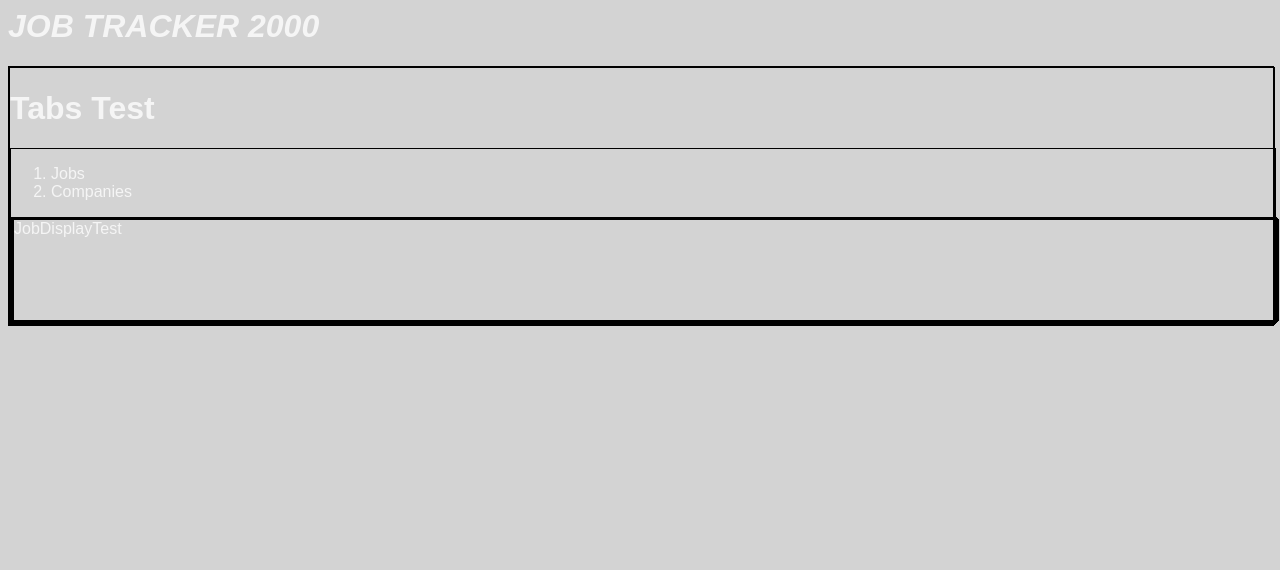
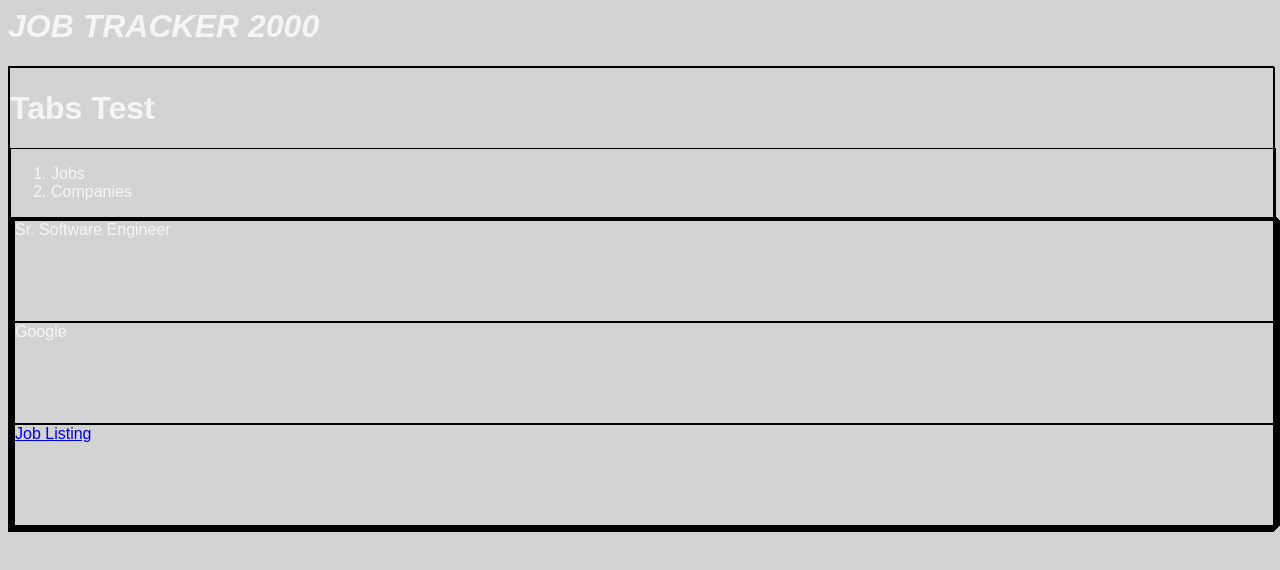
Before and after one commit to W0bbeg0ng/Job-Tracker-2000, a React app: page / in a window 1280 px wide. Shown: the top 570 px of the page. Built offline with nearby package versions, Linux system fonts and the light colour scheme.

Commit message:
deleted comments added container class

```diff
--- a/src/client/components/Container.jsx
+++ b/src/client/components/Container.jsx
@@ -5,7 +5,7 @@ import CompanyList from "./CompanyList"
 
 const Container = (props) => {
   return (
-   <div>
+   <div className = "container">
     <h1>Tabs Test</h1>
 
      <TabsContainer>
--- a/src/client/components/JobDisplay.jsx
+++ b/src/client/components/JobDisplay.jsx
@@ -1,9 +1,31 @@
 import React from 'react';
+
+const test = {
+    jobTitle: "Sr. Software Engineer",
+    companyName: "Google",
+    jobListingUrl: "http://www.google.com",
+
+
+}
 
 const JobDisplay = (props) => {
     return (
         <div className= "jobDisplay">
-            JobDisplayTest
+            <div className = "jobTitle">
+
+                {test.jobTitle}
+
+            </div>
+            <div className = "jobCompanyName">
+
+                {test.companyName}
+            </div>
+            <div>
+                <a href = {test.jobListingUrl}>Job Listing</a>
+                </div>
+
+
+
 
         </div>
     )
```
